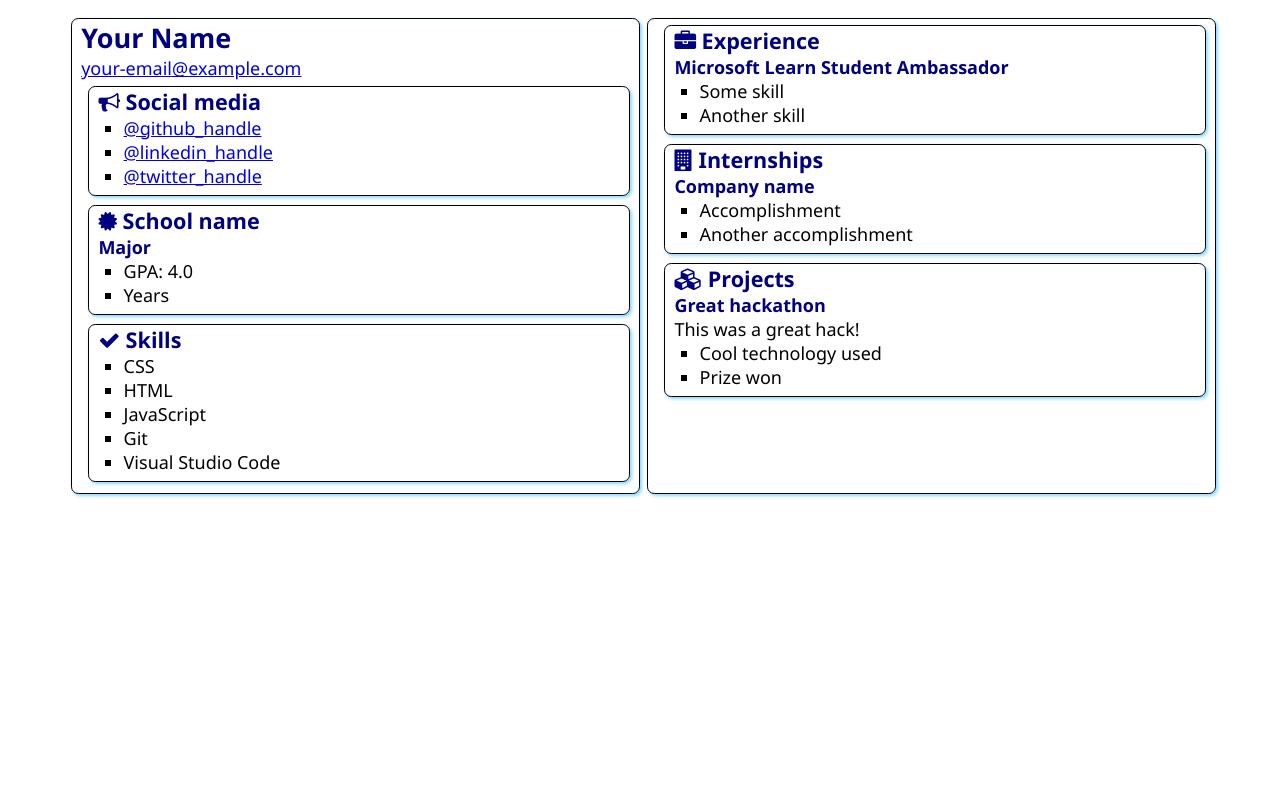
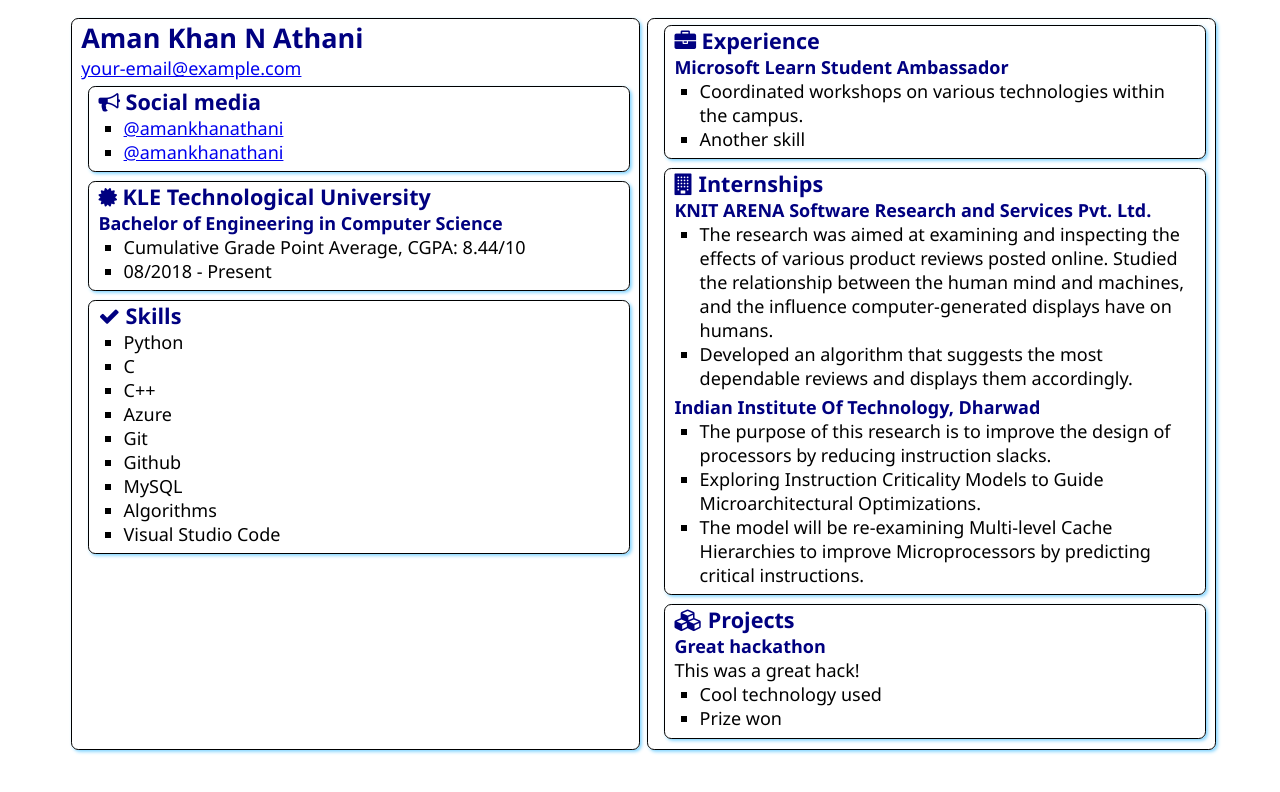
Before and after one commit to amankhanathani/repositorySATechnicalOnboardingNote, a plain HTML site: page src/index.html in a window 1280 px wide. Drawn offline with Linux system fonts and the light colour scheme.

Commit message:
Update index.html

```diff
--- a/src/index.html
+++ b/src/index.html
@@ -12,7 +12,7 @@
 <body>
     <main>
         <article class="box">
-            <h1>Your Name</h1>
+            <h1>Aman Khan N Athani</h1>
             <div><a href="mailto:your.email@example.com">your-email@example.com</a></div>
 
             <section class="box">
@@ -21,9 +21,9 @@
                     Social media
                 </h2>
                 <ul>
-                    <li><a href="https://github.com/<handle>">@github_handle</a></li>
-                    <li><a href="https://linkedin.com/in/<handle>">@linkedin_handle</a></li>
-                    <li><a href="https://twitter.com/<handle>">@twitter_handle</a></li>
+                    <li><a href="https://github.com/amankhanathani">@amankhanathani</a></li>
+                    <li><a href="https://linkedin.com/in/amankhanathani">@amankhanathani</a></li>
+                    <!-- <li><a href="https://twitter.com/<handle>">@twitter_handle</a></li> -->
                 </ul>
             </section>
 
@@ -31,12 +31,12 @@
                 <div class="education">
                     <h2>
                         <i class="fa fa-certificate" aria-hidden="true"></i>
-                        School name
+                        KLE Technological University
                     </h2>
-                    <h3>Major</h3>
+                    <h3>Bachelor of Engineering in Computer Science </h3>
                     <ul>
-                        <li>GPA: 4.0</li>
-                        <li>Years</li>
+                        <li>Cumulative Grade Point Average, CGPA: 8.44/10</li>
+                        <li>08/2018 - Present</li>
                     </ul>
                 </div>
             </section>
@@ -47,10 +47,14 @@
                     Skills
                 </h2>
                 <ul>
-                    <li>CSS</li>
-                    <li>HTML</li>
-                    <li>JavaScript</li>
+                    <li>Python</li>
+                    <li>C</li>
+                    <li>C++</li>
+                    <li>Azure</li>
                     <li>Git</li>
+                    <li>Github</li>
+                    <li>MySQL</li>
+                    <li>Algorithms</li>
                     <li>Visual Studio Code</li>
                 </ul>
             </section>
@@ -63,7 +67,7 @@
                 </h2>
                 <h3>Microsoft Learn Student Ambassador</h3>
                 <ul>
-                    <li>Some skill</li>
+                    <li>Coordinated workshops on various technologies within the campus.</li>
                     <li>Another skill</li>
                 </ul>
             </section>
@@ -73,10 +77,16 @@
                     Internships
                 </h2>
 
-                <h3>Company name</h3>
+                <h3>KNIT ARENA Software Research and Services Pvt. Ltd.</h3>
                 <ul>
-                    <li>Accomplishment</li>
-                    <li>Another accomplishment</li>
+                    <li>The research was aimed at examining and inspecting the effects of various product reviews posted online. Studied the relationship between the human mind and machines, and the influence computer-generated displays have on humans.</li>
+                    <li>Developed an algorithm that suggests the most dependable reviews and displays them accordingly.</li>
+                </ul>
+                <h3>Indian Institute Of Technology, Dharwad</h3>
+                <ul>
+                    <li>The purpose of this research is to improve the design of processors by reducing instruction slacks.</li>
+                    <li>Exploring Instruction Criticality Models to Guide Microarchitectural Optimizations.</li>
+                    <li>The model will be re-examining Multi-level Cache Hierarchies to improve Microprocessors by predicting critical instructions.</li>
                 </ul>
             </section>
             <section class="box">
```
